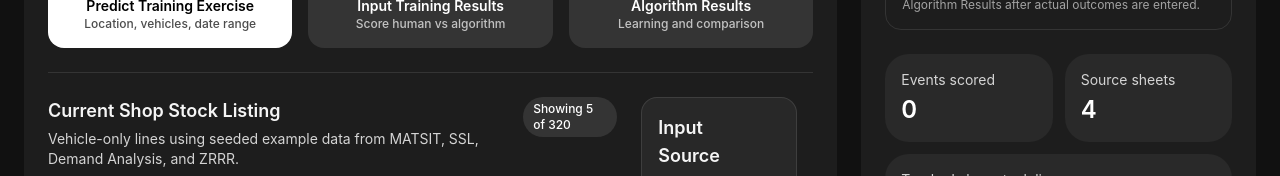
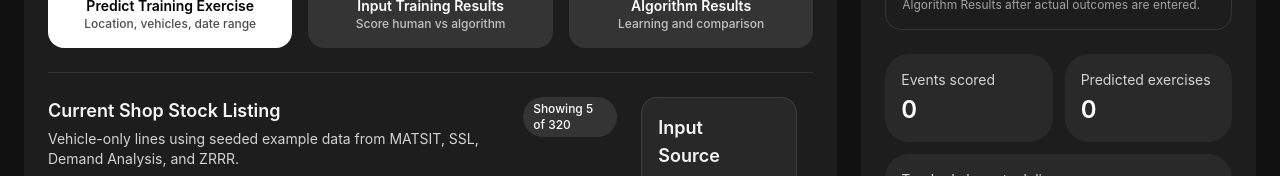
Before and after one commit to jfranze12/leanfinalmvp, a React (Vite) app: page / in a window 1280 px wide. Shown: the part 418-594 px from the top of the page. Built offline with nearby package versions, Linux system fonts and the light colour scheme.

Commit message:
Sources used removed for predicted events

```diff
--- a/src/App.jsx
+++ b/src/App.jsx
@@ -564,8 +564,8 @@ export default function App() {
                 </Card>
                 <Card className="border-white/10 bg-white/5">
                   <CardContent className="p-4">
-                    <div className="text-sm text-neutral-300">Source sheets</div>
-                    <div className="mt-1 text-2xl font-semibold">{appState.datasets.length}</div>
+                    <div className="text-sm text-neutral-300">Predicted exercises</div>
+                    <div className="mt-1 text-2xl font-semibold">{appState.predictions.length}</div>
                   </CardContent>
                 </Card>
                 <Card className="col-span-2 border-white/10 bg-white/5">
```
